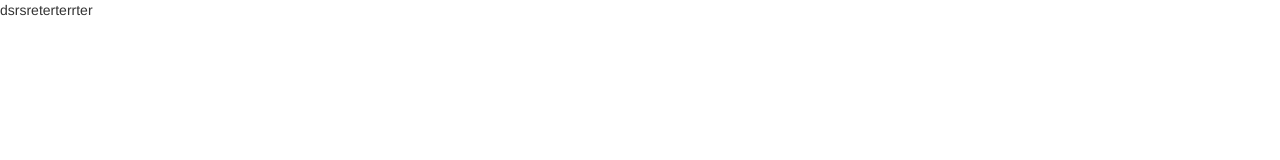
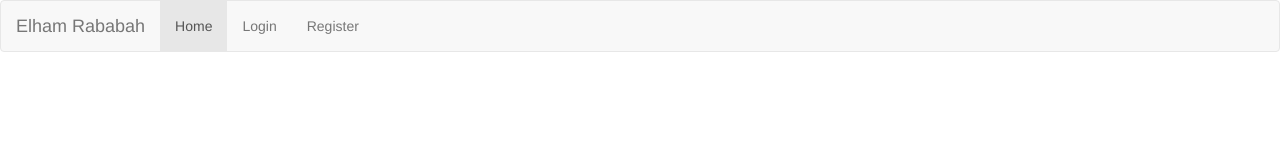
Before and after one commit to elham-rababah/frontend, a website: page public/index.html in a window 1280 px wide. Drawn offline with nearby package versions, Linux system fonts and the light colour scheme; some packages are replaced by stand-ins of ours.

Commit message:
create navebar in hame page

```diff
--- a/public/htmls/main.html
+++ b/public/htmls/main.html
@@ -1 +1,12 @@
-dsrsreterterrter
+<nav class="navbar navbar-default">
+  <div class="container-fluid">
+    <div class="navbar-header">
+      <a class="navbar-brand" href="#">Elham Rababah</a>
+    </div>
+    <ul class="nav navbar-nav">
+      <li class="active"><a href="#">Home</a></li>
+      <li><a href="#!/login">Login</a></li>
+      <li><a href="#!/register">Register</a></li>
+    </ul>
+  </div>
+</nav>
```
